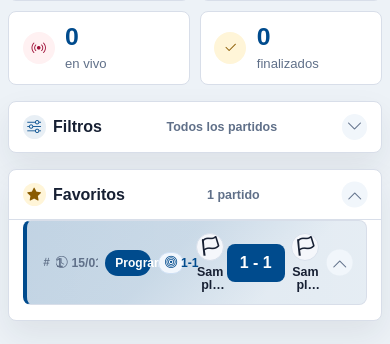
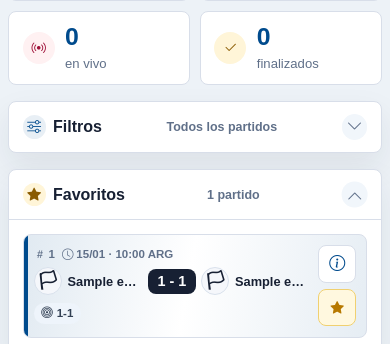
Before and after one commit to orquera10/mundial_2026, a Django app: page / in a window 390 px wide, after a click that opens the changed part. Shown: the part 456-800 px from the top of the page. Run offline with Django 5.2, Linux system fonts and the light colour scheme; a user stored in the database is signed in; tables that the repository leaves empty hold one stand-in row (values such as "Sample post"); data that the repository does not hold is empty.

Commit message:
feat: agregando selecciones

```diff
--- a/core/templates/core/home.html
+++ b/core/templates/core/home.html
@@ -193,6 +193,168 @@
     .match-list {
         display: grid;
         gap: 0.7rem;
+    }
+
+    .favorites-list {
+        gap: 0.55rem;
+        padding-top: 0.85rem;
+    }
+
+    .favorite-compact {
+        position: relative;
+        overflow: hidden;
+        display: grid;
+        grid-template-columns: minmax(0, 1fr) auto;
+        gap: 0.55rem;
+        align-items: center;
+        padding: 0.7rem;
+        border: 1px solid var(--line);
+        border-radius: 8px;
+        background: linear-gradient(100deg, color-mix(in srgb, var(--team-local) 12%, #fff), #fff 48%, color-mix(in srgb, var(--team-visitor) 10%, #fff));
+    }
+
+    .favorite-compact::before {
+        content: "";
+        position: absolute;
+        inset: 0 auto 0 0;
+        width: 0.25rem;
+        background: linear-gradient(180deg, var(--team-local), var(--team-visitor));
+    }
+
+    .favorite-compact-main {
+        min-width: 0;
+        display: grid;
+        gap: 0.45rem;
+    }
+
+    .favorite-compact-meta {
+        display: flex;
+        align-items: center;
+        gap: 0.45rem;
+        min-width: 0;
+        color: var(--muted);
+        font-size: 0.72rem;
+        font-weight: 900;
+        white-space: nowrap;
+    }
+
+    .favorite-compact-meta span {
+        display: inline-flex;
+        align-items: center;
+        gap: 0.18rem;
+        min-width: 0;
+    }
+
+    .favorite-scoreline {
+        display: grid;
+        grid-template-columns: minmax(0, 1fr) auto minmax(0, 1fr);
+        align-items: center;
+        gap: 0.45rem;
+        min-width: 0;
+    }
+
+    .favorite-team {
+        display: flex;
+        align-items: center;
+        gap: 0.35rem;
+        min-width: 0;
+        color: var(--ink);
+        font-size: 0.85rem;
+        font-weight: 900;
+    }
+
+    .favorite-team span:last-child {
+        overflow: hidden;
+        text-overflow: ellipsis;
+        white-space: nowrap;
+    }
+
+    .favorite-team.visitor {
+        justify-content: flex-end;
+        text-align: right;
+    }
+
+    .tiny-flag {
+        width: 1.8rem;
+        height: 1.8rem;
+        flex: 0 0 auto;
+    }
+
+    .favorite-score {
+        min-width: 3rem;
+        padding: 0.35rem 0.45rem;
+        border-radius: 8px;
+        background: #172033;
+        color: #fff;
+        font-size: 0.9rem;
+        text-align: center;
+        line-height: 1;
+    }
+
+    .favorite-prediction {
+        display: inline-flex;
+        align-items: center;
+        gap: 0.25rem;
+        width: fit-content;
+        padding: 0.28rem 0.45rem;
+        border-radius: 999px;
+        background: #eef4fb;
+        color: #334155;
+        font-size: 0.72rem;
+        font-weight: 900;
+    }
+
+    .favorite-prediction.exacta {
+        background: #dcfce7;
+        color: #166534;
+    }
+
+    .favorite-prediction.ganador {
+        background: #fef3c7;
+        color: #92400e;
+    }
+
+    .favorite-prediction.fallida {
+        background: #fee2e2;
+        color: #991b1b;
+    }
+
+    .favorite-compact-actions {
+        display: grid;
+        gap: 0.35rem;
+    }
+
+    .favorite-compact-actions form {
+        display: block;
+    }
+
+    .favorite-icon-button {
+        width: 2.35rem;
+        height: 2.35rem;
+        display: inline-grid;
+        place-items: center;
+        padding: 0;
+        border-radius: 8px;
+        border: 1px solid var(--line);
+        background: #fff;
+        color: var(--blue);
+        text-decoration: none;
+    }
+
+    .favorite-icon-button.active {
+        color: #b77900;
+        background: #fff8df;
+        border-color: #f0d070;
+    }
+
+    .live-dot-only {
+        width: 0.55rem;
+        height: 0.55rem;
+        flex: 0 0 auto;
+        border-radius: 50%;
+        background: #ef4444;
+        box-shadow: 0 0 0 0 rgba(239, 68, 68, 0.55);
+        animation: livePulse 1.25s infinite;
     }
 
     .group-block {
@@ -889,6 +1051,23 @@
             flex-direction: column;
         }
 
+        .favorite-compact {
+            padding: 0.65rem;
+        }
+
+        .favorite-scoreline {
+            gap: 0.35rem;
+        }
+
+        .favorite-team {
+            font-size: 0.8rem;
+        }
+
+        .tiny-flag {
+            width: 1.65rem;
+            height: 1.65rem;
+        }
+
         .match-card {
             border-left-width: 4px;
         }
@@ -1112,7 +1291,7 @@
     <div class="filter-panel-body">
         <div class="match-list favorites-list">
             {% for partido in favoritos_partidos %}
-                {% include 'core/partials/partido_card.html' with partido=partido %}
+                {% include 'core/partials/favorito_compacto.html' with partido=partido %}
             {% empty %}
                 <div class="empty">Todavia no tenes partidos favoritos. Marca una estrella en un partido o agrega una seleccion favorita.</div>
             {% endfor %}
--- /dev/null
+++ b/core/templates/core/partials/favorito_compacto.html
@@ -0,0 +1,50 @@
+{% with prediccion=partido.prediccion_usuario %}
+<article class="favorite-compact {{ partido.estado }}" data-partido-id="{{ partido.id }}" style="--team-local: {{ partido.color_local }}; --team-visitor: {{ partido.color_visitante }};">
+    <div class="favorite-compact-main">
+        <div class="favorite-compact-meta">
+            <span><i class="bi bi-hash" aria-hidden="true"></i>{{ partido.numero }}</span>
+            <span><i class="bi bi-clock" aria-hidden="true"></i>{{ partido.fecha_argentina|date:"d/m" }} · {{ partido.horario_argentina }}</span>
+            {% if partido.estado == 'en_vivo' %}
+                <span class="live-dot-only" aria-label="En vivo" title="En vivo"></span>
+            {% endif %}
+        </div>
+
+        <div class="favorite-scoreline">
+            <span class="favorite-team">
+                <span class="flag tiny-flag" aria-hidden="true">
+                    {% if partido.bandera_local_url %}
+                        <img class="flag-img" src="{{ partido.bandera_local_url }}" alt="">
+                    {% else %}
+                        {{ partido.bandera_local }}
+                    {% endif %}
+                </span>
+                <span>{{ partido.local_nombre }}</span>
+            </span>
+            <strong class="favorite-score">{{ partido.marcador }}</strong>
+            <span class="favorite-team visitor">
+                <span class="flag tiny-flag" aria-hidden="true">
+                    {% if partido.bandera_visitante_url %}
+                        <img class="flag-img" src="{{ partido.bandera_visitante_url }}" alt="">
+                    {% else %}
+                        {{ partido.bandera_visitante }}
+                    {% endif %}
+                </span>
+                <span>{{ partido.visitante_nombre }}</span>
+            </span>
+        </div>
+
+        {% if prediccion %}
+            <span class="favorite-prediction {{ prediccion.comparacion_estado }}"><i class="bi bi-bullseye" aria-hidden="true"></i>{{ prediccion.goles_local }}-{{ prediccion.goles_visitante }}</span>
+        {% endif %}
+    </div>
+
+    <div class="favorite-compact-actions">
+        <a class="favorite-icon-button" href="{% url 'core:partido_detalle' partido.id %}" title="Mas detalles" aria-label="Mas detalles del partido {{ partido.numero }}"><i class="bi bi-info-circle"></i></a>
+        <form method="post" action="{% url 'core:alternar_favorito' partido.id %}">
+            {% csrf_token %}
+            <input type="hidden" name="next" value="{{ request.get_full_path }}">
+            <button class="favorite-icon-button active" type="submit" title="Quitar de favoritos" aria-label="Quitar partido {{ partido.numero }} de favoritos"><i class="bi bi-star-fill"></i></button>
+        </form>
+    </div>
+</article>
+{% endwith %}
--- a/core/tests.py
+++ b/core/tests.py
@@ -109,6 +109,7 @@ class MundialHomeTests(TestCase):
 
         self.assertEqual(response.status_code, 200)
         self.assertContains(response, '<details class="panel filter-panel favorites-panel">', html=False)
+        self.assertContains(response, 'favorite-compact')
         self.assertContains(response, 'Favoritos')
         self.assertContains(response, '1 partido')
         self.assertContains(response, 'Mexico')
```
